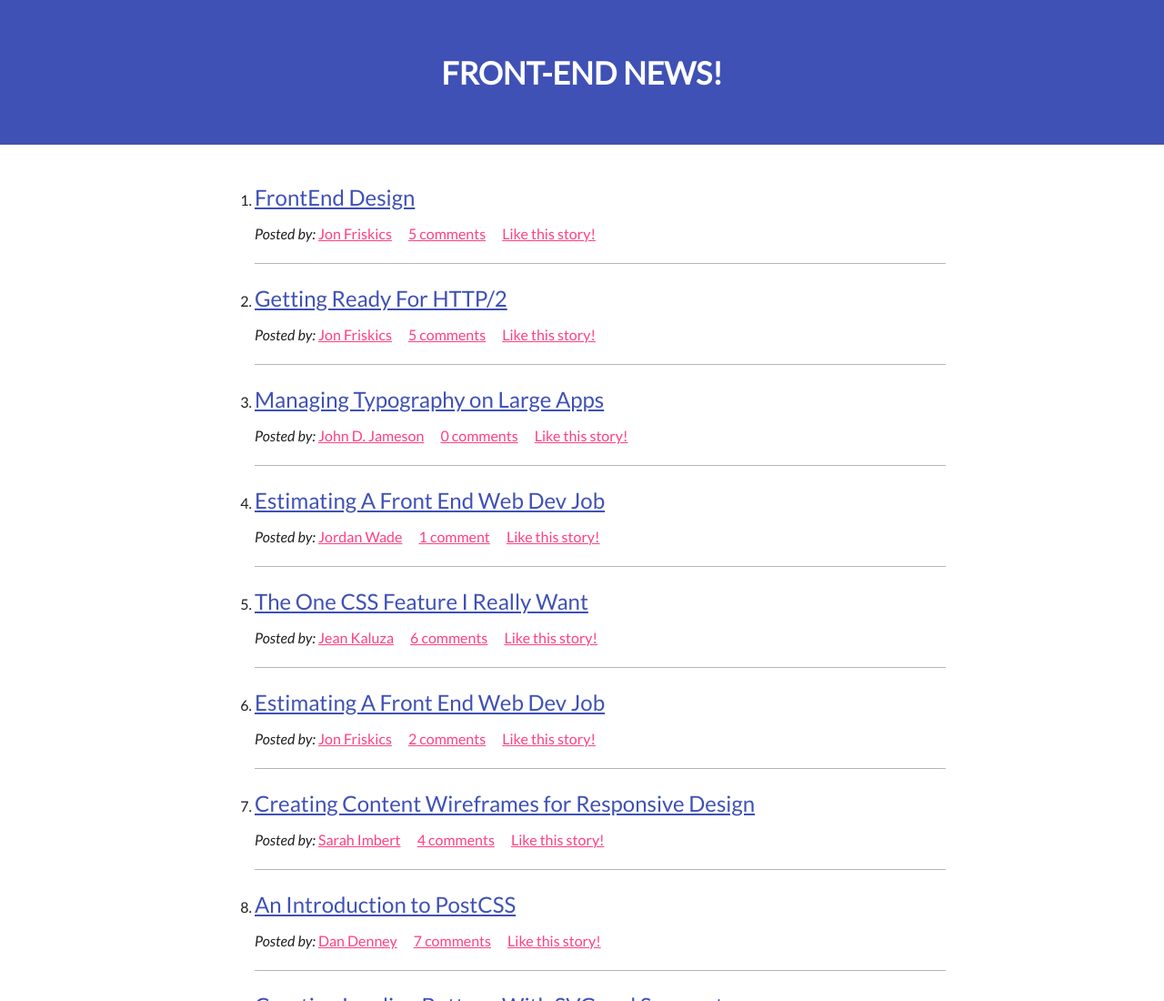
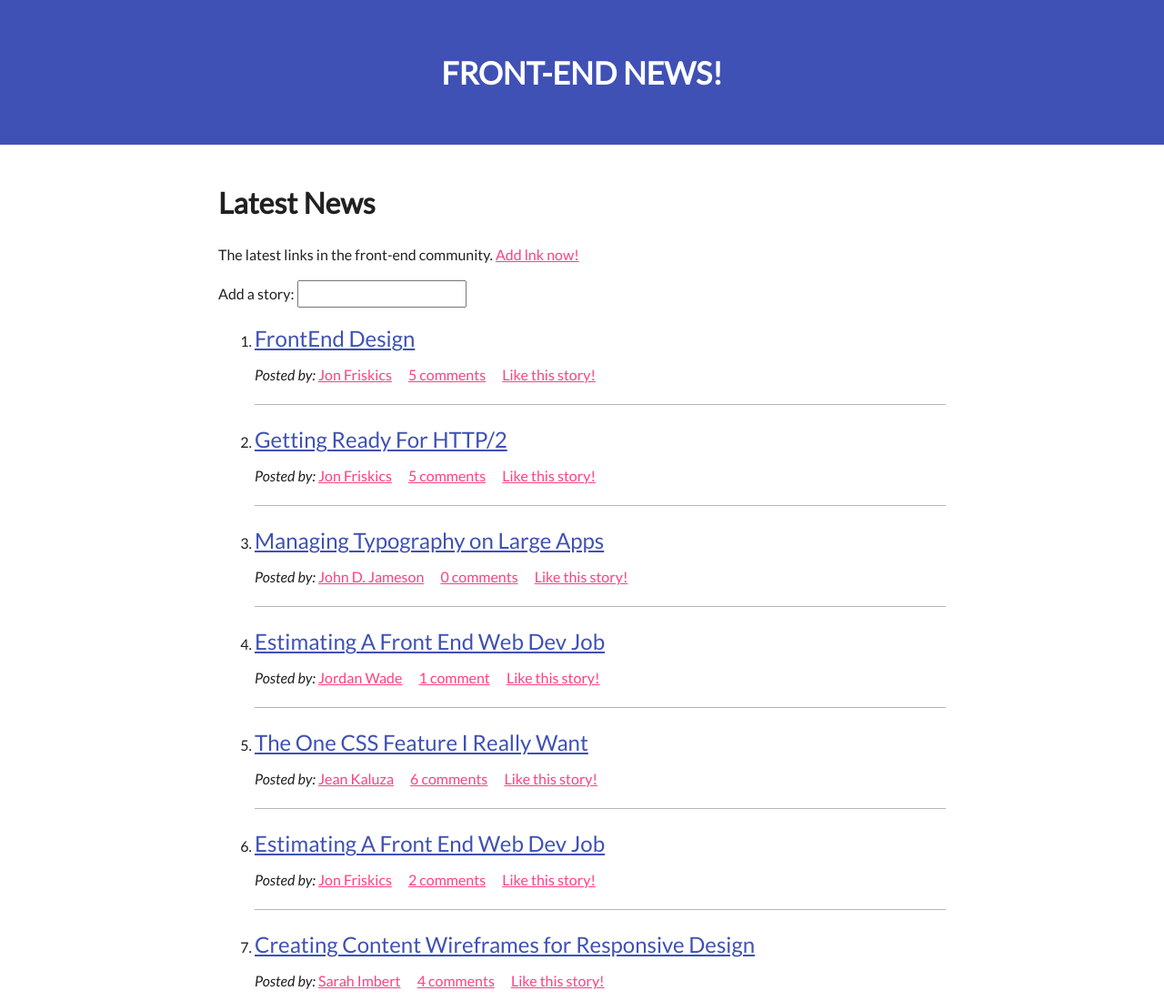
Before and after one commit to Matt-La/FrontEndNewsScreenCst, a plain HTML site: page index.html in a window 1280 px wide. Shown: the top 1100 px of the page at 91% size. Drawn offline with nearby package versions, Linux system fonts and the light colour scheme.

Commit message:
Added form control

```diff
--- a/index.html
+++ b/index.html
@@ -18,6 +18,16 @@
 
 		<main class="content">
 			<div class="container">
+
+			<header>
+				<h1>Latest News</h1>
+				<p>The latest links in the front-end community. <a href="#" >Add  lnk now!</a></p>
+				<form class="form">
+					<label class="form-label" for="form-link-input">Add a story: </label>
+					<input class="form-input" type="text" id="form-link-input" />
+				</form>
+			</header>
+
 				<ol class="news">
 					<li class='news-item'>
 			            <a class='news-link' href='#'>FrontEnd Design</a>
```
